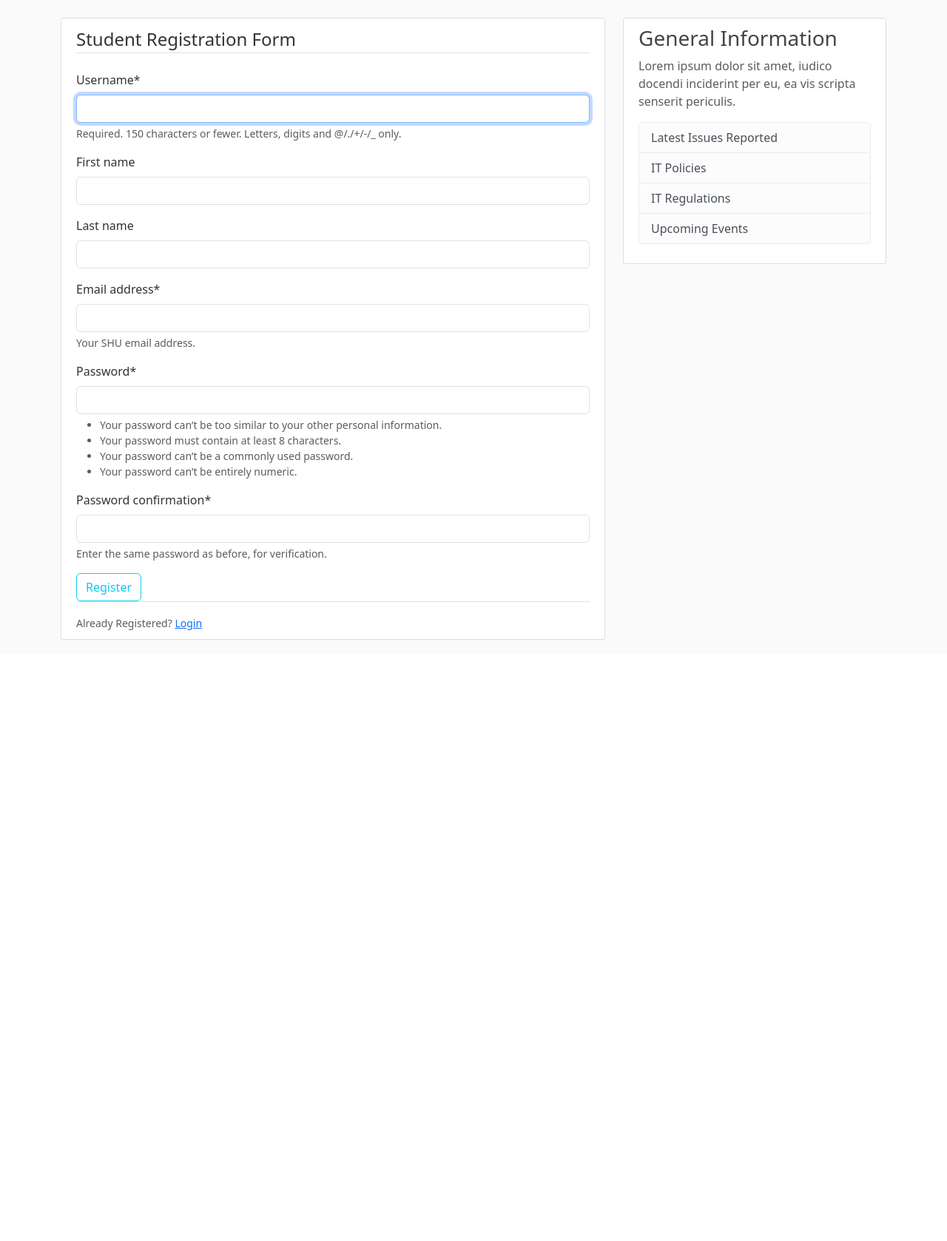
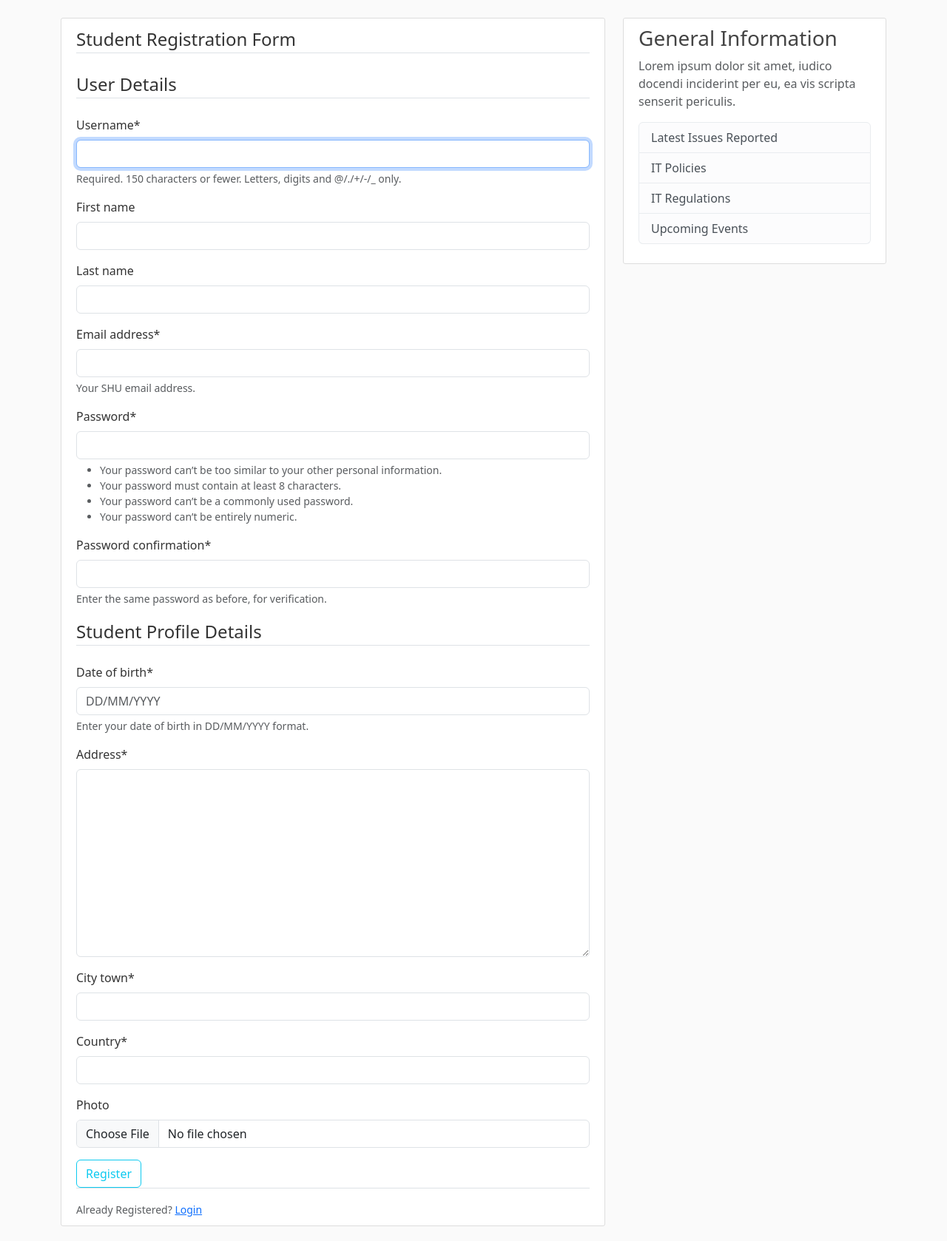
Before and after one commit to leondhallam/Django-app, a Django app: page /register/ in a window 1280 px wide. Shown: the part 56-1734 px from the top of the page at 74% size. Before the commit the page ends 921 px from the top, so only its background shows below. Run offline with Django 5.2, Linux system fonts and the light colour scheme; some libraries are stand-ins or nearby versions.

Commit message:
Added student info during registration

```diff
--- a/itapps/settings.py
+++ b/itapps/settings.py
@@ -134,8 +134,8 @@ USE_TZ = True
 
 STATIC_URL = 'static/'
 
-MEDIA_ROOT = BASE_DIR / 'media'
 MEDIA_URL = '/media/'
+MEDIA_ROOT = os.path.join(BASE_DIR, 'media')
 
 AZURE_SA_NAME = os.environ['AZURE_SA_NAME']
 AZURE_SA_KEY = os.environ['AZURE_SA_KEY']
--- a/itreporting/models.py
+++ b/itreporting/models.py
@@ -44,15 +44,15 @@ class Module(models.Model):
     credit = models.PositiveIntegerField()
     category = models.CharField(max_length=100)
     description = models.TextField()
-    availability = models.BooleanField(default=True)  # True: Open, False: Closed
-    courses_allowed = models.ManyToManyField(Group, related_name='modules')  # Use Group to represent courses
+    availability = models.BooleanField(default=True)
+    courses_allowed = models.ManyToManyField(Group, related_name='modules')
 
     def __str__(self):
         return f"{self.name} ({self.code})"
 
 # Student Model
 class Student(models.Model):
-    user = models.OneToOneField(User, on_delete=models.CASCADE, related_name='student_profile')
+    user = models.OneToOneField(User, on_delete=models.CASCADE, related_name='student_profile') # Linking the User and Student models
     date_of_birth = models.DateField()
     address = models.TextField()
     city_town = models.CharField(max_length=100)
@@ -69,7 +69,7 @@ class Registration(models.Model):
     date_of_registration = models.DateTimeField(auto_now_add=True)
 
     class Meta:
-        unique_together = ('student', 'module')  # Prevent duplicate registrations for the same module
+        unique_together = ('student', 'module')
 
     def __str__(self):
         return f"{self.student.user.username} -> {self.module.name}"
--- a/itreporting/urls.py
+++ b/itreporting/urls.py
@@ -1,6 +1,8 @@
 from itreporting import views
 from django.urls import path
 from .views import PostListView, PostDetailView, PostCreateView, PostUpdateView, PostDeleteView
+from django.conf.urls.static import static
+from django.conf import settings
 
 app_name = 'itreporting'
 
@@ -8,10 +10,12 @@ urlpatterns = [
     path('', views.home, name='home'),
     path('about/', views.about, name='about'),
     path('contact/', views.contact, name='contact'),
-    #path('success/', views.success, name='success'),
     path('report/', PostListView.as_view(), name = 'report'),
     path('issues/<int:pk>', PostDetailView.as_view(), name = 'issue-detail'),
     path('issue/new', PostCreateView.as_view(), name = 'issue-create'),
     path('issues/<int:pk>/update/', PostUpdateView.as_view(), name = 'issue-update'),
     path('issues/<int:pk>/delete/', PostDeleteView.as_view(), name = 'issue-delete'),
 ]
+
+if settings.DEBUG:
+    urlpatterns += static(settings.MEDIA_URL, document_root=settings.MEDIA_ROOT)
--- a/users/forms.py
+++ b/users/forms.py
@@ -3,7 +3,8 @@ from django.contrib.auth.models import User
 from django.contrib.auth.forms import UserCreationForm
 from .models import Profile
 from django.core.validators import EmailValidator
-from itreporting.models import Contact
+from itreporting.models import Student
+from datetime import datetime
 
 class UserRegistrationForm(UserCreationForm):
     email = forms.EmailField(label='Email address', help_text='Your SHU email address.')
@@ -22,7 +23,22 @@ class ProfileUpdateForm(forms.ModelForm):
         model = Profile
         fields = ['image']
 
-# class ContactForm(forms.ModelForm):
-#     class Meta:
-#         model = Contact
-#         fields = ['name', 'email', 'subject', 'message', 'address']
+class StudentRegistrationForm(forms.ModelForm):
+    date_of_birth = forms.DateField(
+        input_formats=['%d/%m/%Y'],  # Specify the required input format
+        widget=forms.TextInput(attrs={'placeholder': 'DD/MM/YYYY'}),  # Placeholder in the form field
+        help_text="Enter your date of birth in DD/MM/YYYY format."
+    )
+
+    class Meta:
+        model = Student
+        fields = ['date_of_birth', 'address', 'city_town', 'country', 'photo']
+
+    def clean_date_of_birth(self):
+        date_of_birth = self.cleaned_data.get('date_of_birth')
+
+        # Additional validation (optional): Check if date of birth is in the past
+        if date_of_birth and date_of_birth > datetime.today().date():
+            raise forms.ValidationError("Date of birth cannot be in the future.")
+
+        return date_of_birth
--- a/users/templates/users/register.html
+++ b/users/templates/users/register.html
@@ -7,6 +7,15 @@
         <fieldset class="form-group">
             <legend class="border-bottom mb-4">Student Registration Form</legend>
         {{ form | crispy }}
+        </fieldset>
+        {% csrf_token %}
+        <fieldset class="form-group">
+            <legend class="border-bottom mb-4">User Details</legend>
+            {{ user_form|crispy }}
+        </fieldset>
+        <fieldset class="form-group">
+            <legend class="border-bottom mb-4">Student Profile Details</legend>
+            {{ student_form|crispy }}
         </fieldset>
         <div class="form-group">
             <button class="btn btn-outline-info" type="submit">Register</button>
--- a/users/views.py
+++ b/users/views.py
@@ -3,20 +3,37 @@ from django.http import HttpResponse
 from django.contrib import messages
 from .forms import UserRegistrationForm, UserUpdateForm, ProfileUpdateForm
 from django.contrib.auth.decorators import login_required
+from itreporting.models import Student
+from .forms import UserRegistrationForm, StudentRegistrationForm
+from django.contrib.auth.models import User
 
 def register(request):
     if request.method == 'POST':
-        form = UserRegistrationForm(request.POST)
-        if form.is_valid():
-            form.save()
-            username = form.cleaned_data.get('username')
-            messages.success(request, f'Your account has been created! Now you can login!')
+        user_form = UserRegistrationForm(request.POST)
+        student_form = StudentRegistrationForm(request.POST, request.FILES)
+
+        if user_form.is_valid() and student_form.is_valid():
+            # Save the user
+            user = user_form.save()
+
+            # Create the associated Student profile
+            student = student_form.save(commit=False)
+            student.user = user
+            student.save()
+
+            messages.success(request, 'Your account has been created! Now you can log in.')
             return redirect('login')
         else:
-            messages.warning(request,'Unable to create account.')
+            messages.warning(request, 'Unable to create account. Please check the form.')
     else:
-        form = UserRegistrationForm()
-    return render(request, 'users/register.html', {'form':form, 'title':'Student Registration'})
+        user_form = UserRegistrationForm()
+        student_form = StudentRegistrationForm()
+
+    return render(request, 'users/register.html', {
+        'user_form': user_form,
+        'student_form': student_form,
+        'title': 'Student Registration'
+    })
 
 @login_required
 def profile(request):
@@ -30,7 +47,14 @@ def profile(request):
             messages.success(request, 'Your account has successfully updated!')
             return redirect('profile')
     else:
-        u_form = UserUpdateForm(instance = request.user)
-        p_form = ProfileUpdateForm(instance = request.user.profile)
-    context = {'u_form': u_form, 'p_form': p_form, 'title': 'Student Profile'}
+        u_form = UserUpdateForm(instance=request.user)
+        p_form = ProfileUpdateForm(instance=request.user.profile)
+
+    context = {
+        'u_form': u_form,
+        'p_form': p_form,
+        'title': 'Student Profile',
+        'student': Student.objects.get(user=request.user)
+    }
+
     return render(request, 'users/profile.html', context)
```
Also changed, not shown: users/templates/users/profile.html (+11 -7 lines).
